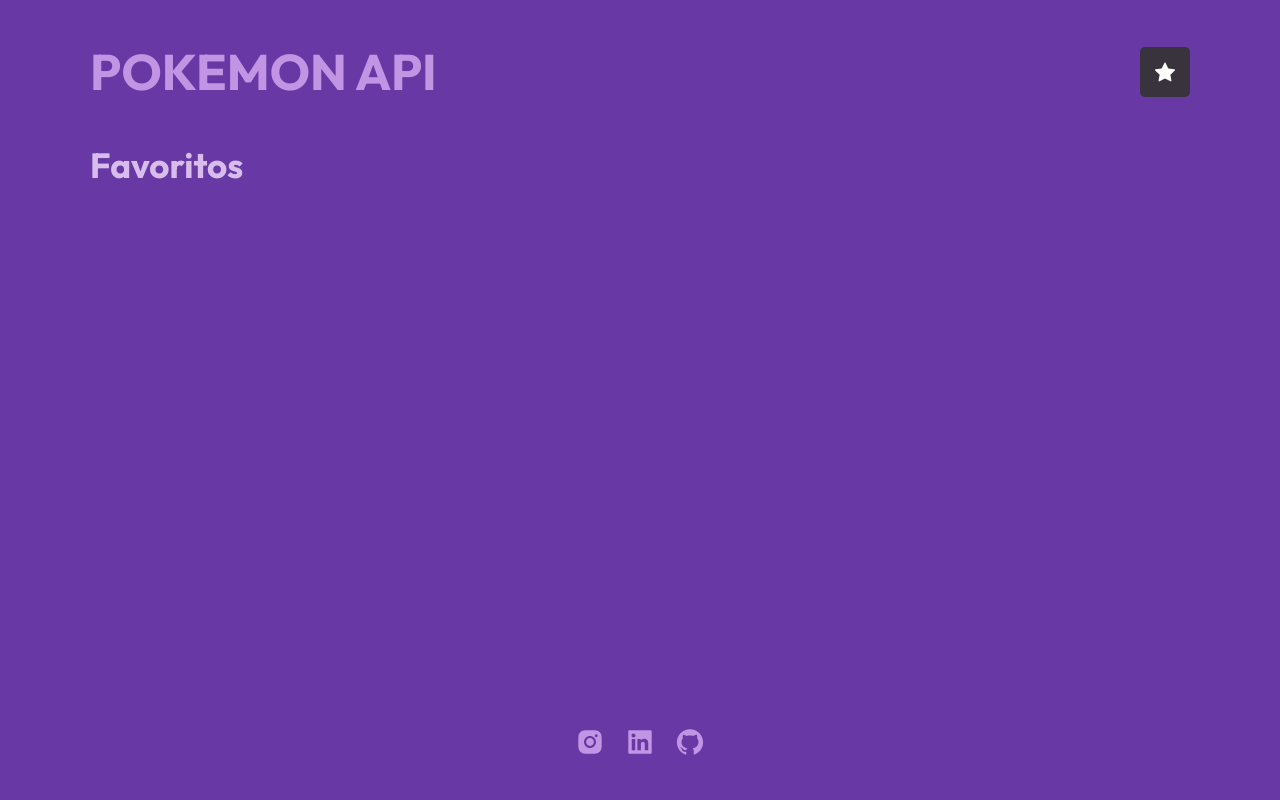
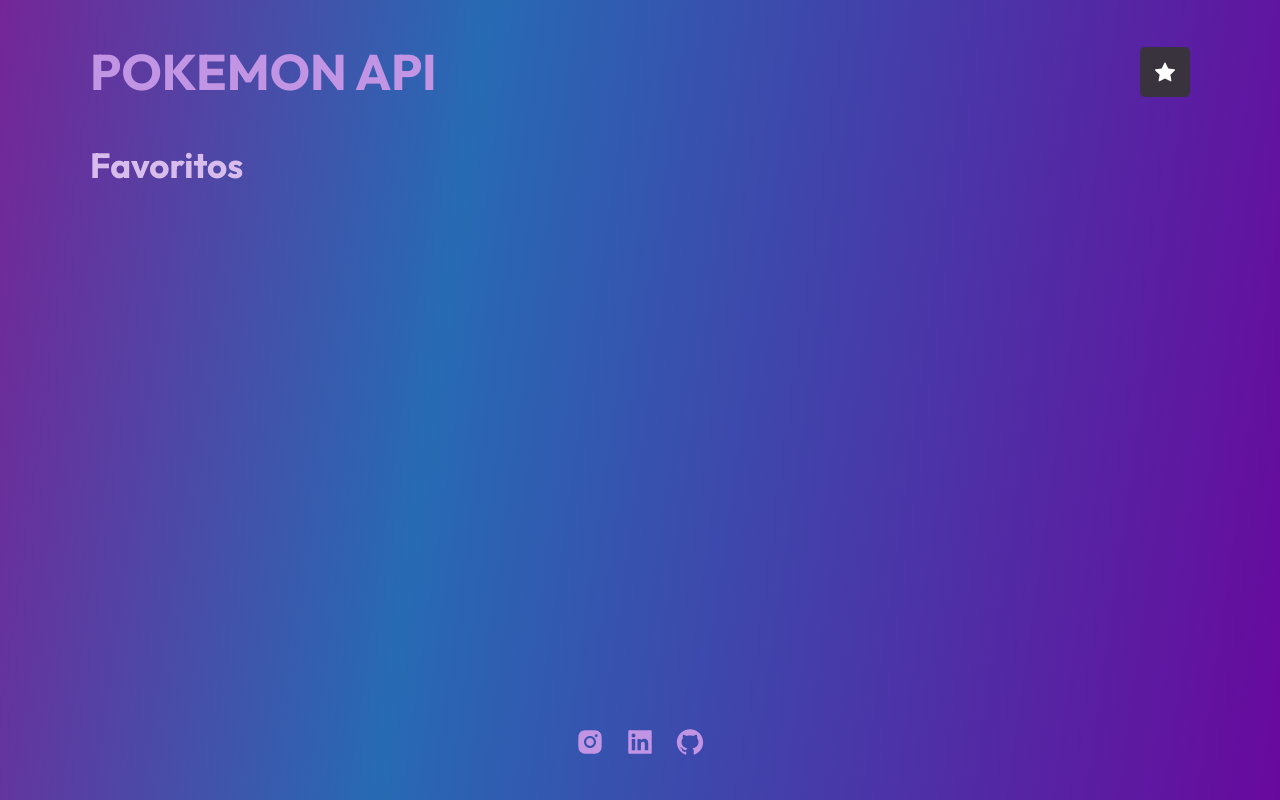
Before and after one commit to LeonardoAntezana/pokemon-app, a React (Vite) app: page /favorites in a window 1280 px wide. Built offline with nearby package versions, Linux system fonts and the light colour scheme.

Commit message:
cambiando backgrounds y responsividad + variables

```diff
--- a/src/app.scss
+++ b/src/app.scss
@@ -1,25 +1,27 @@
 @import './sass/variables';
 
-html{
+html {
     font-size: 62.5%;
 }
 
-*{
+* {
     padding: 0;
     margin: 0;
     box-sizing: border-box;
 }
 
-select{
+select {
     outline: none;
     border: none;
     cursor: pointer;
 }
 
-body{
-    background-color: $color-primary;
+body {
+    background: rgb(116, 38, 152);
+    background: linear-gradient(98deg, rgba(116, 38, 152, 1) 0%, rgba(39, 106, 180, 1) 35%, rgba(104, 9, 157, 1) 100%);
     font-family: $font-regular;
-    .app{
+
+    .app {
         min-height: 100vh;
         max-width: 1100px;
         margin: auto;
@@ -29,11 +31,11 @@
     }
 }
 
-a{
+a {
     text-decoration: none;
 }
 
-button{
+button {
     border: none;
     background-color: transparent;
     cursor: pointer;
--- a/src/sass/_components/navbar.scss
+++ b/src/sass/_components/navbar.scss
@@ -2,9 +2,11 @@
 
 .navbar{
   display: flex;
-  justify-content: space-between;
+  justify-content: center;;
   align-items: center;
+  gap: 2rem;
   padding: 4rem 0;
+  flex-wrap: wrap;
   &__title{
     font-size: $font-extraLarge;
     font-weight: bold;
@@ -28,3 +30,9 @@
     }
   }
 }
+
+@media screen and (min-width: 500px) {
+  .navbar{
+    justify-content: space-between;
+  }
+}
--- a/src/sass/_variables.scss
+++ b/src/sass/_variables.scss
@@ -2,7 +2,7 @@
 
 // COLORS
 
-$color-primary: #6838A5;
+$color-primary: #68099d;
 $color-secondary: #C194E4;
 $color-light-secondary: #d8bdec;
 $color-dark: #38333C;
```
